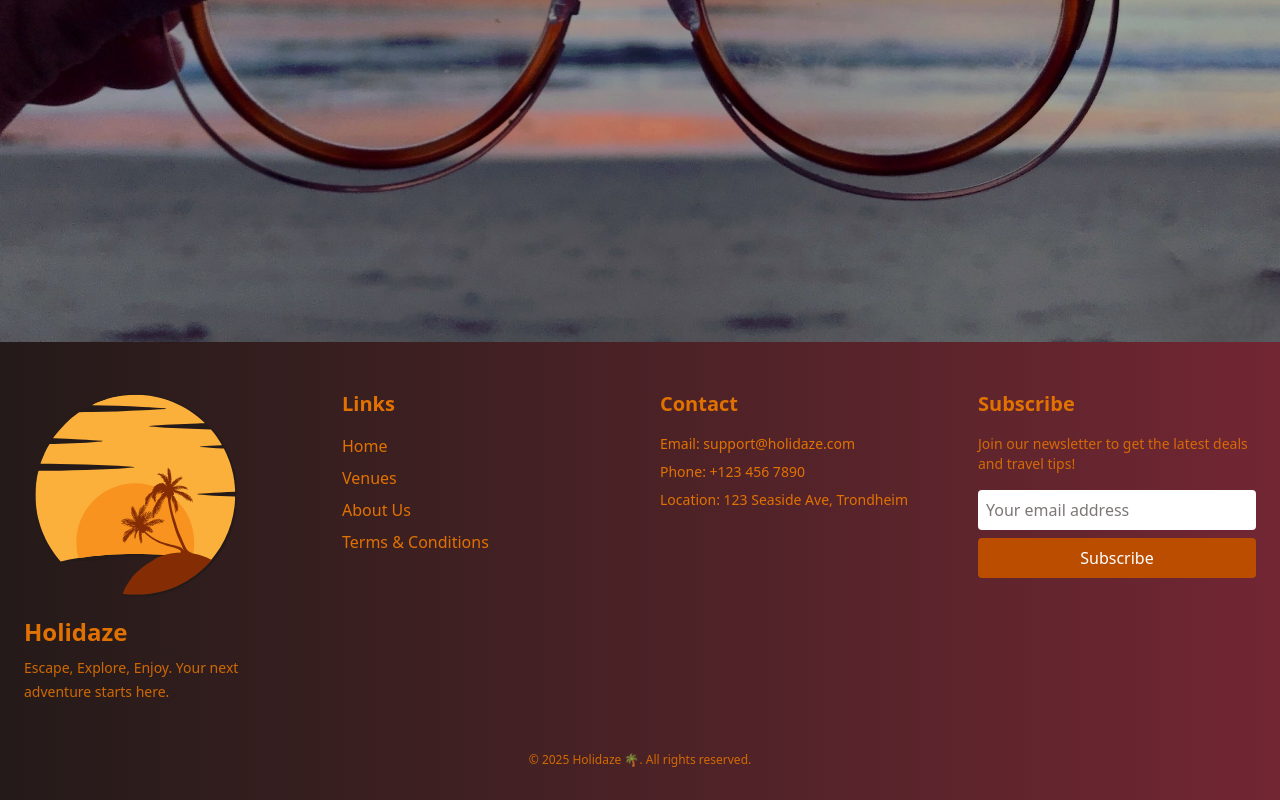
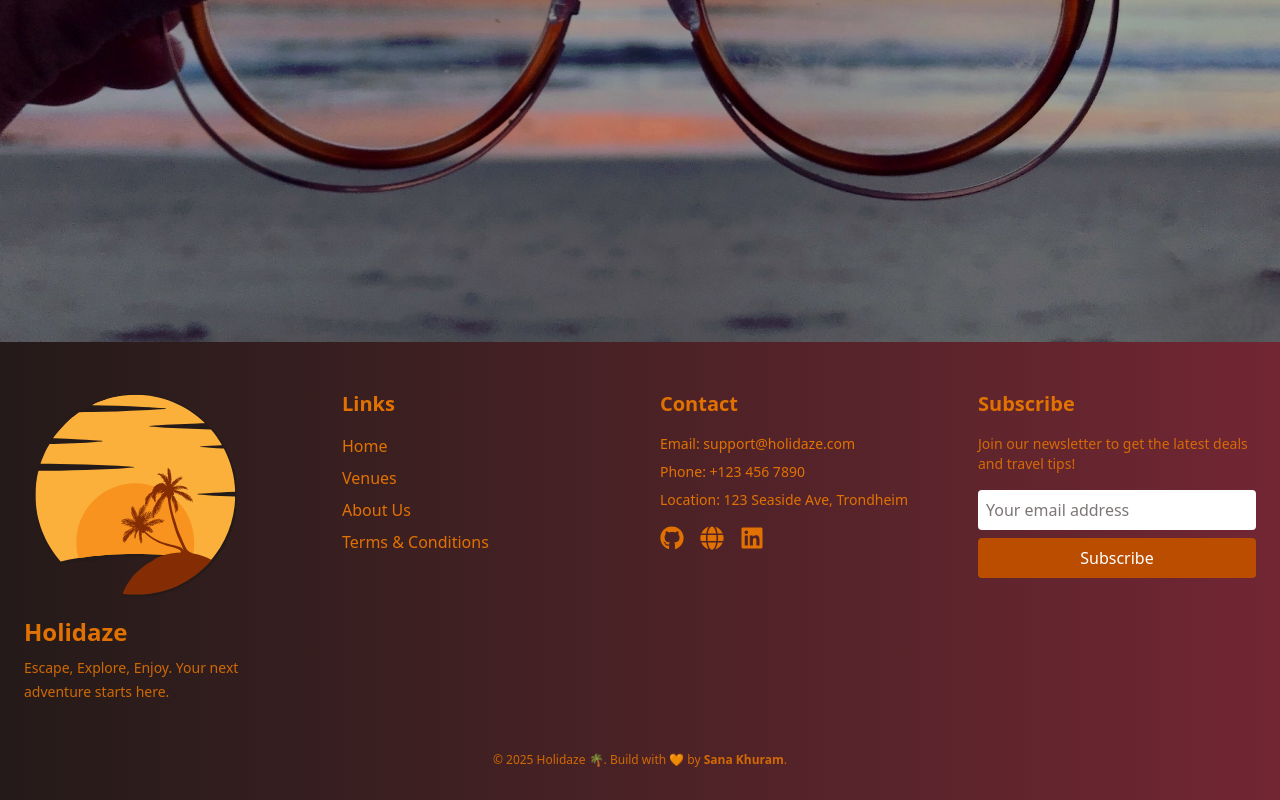
Before and after one commit to sanakhuram/holidaze, a Next.js app: page / in a window 1280 px wide. Shown: the part 620-1420 px from the top of the page. Built offline with nearby package versions, Linux system fonts and the light colour scheme; no server answers.

Commit message:
added changes to Footer, added changes after lighthouse run

```diff
--- a/src/app/components/Footer.tsx
+++ b/src/app/components/Footer.tsx
@@ -4,6 +4,7 @@ import Link from "next/link";
 import Image from "next/image";
 import type { Route } from "next";
 import { toast } from "react-hot-toast";
+import { FaGithub, FaLinkedin, FaGlobe } from "react-icons/fa";
 
 export default function Footer() {
   return (
@@ -24,6 +25,7 @@ export default function Footer() {
             Escape, Explore, Enjoy. Your next adventure starts here.
           </p>
         </div>
+
         <div>
           <h3 className="mb-4 text-xl font-semibold text-amber-600">Links</h3>
           <ul className="space-y-2">
@@ -57,8 +59,34 @@ export default function Footer() {
             <li>Phone: +123 456 7890</li>
             <li>Location: 123 Seaside Ave, Trondheim</li>
           </ul>
+
+          <div className="mt-4 flex space-x-4 text-2xl text-amber-600">
+            <Link
+              href="https://github.com/sanakhuram"
+              target="_blank"
+              aria-label="GitHub"
+              className="hover:text-white"
+            >
+              <FaGithub />
+            </Link>
+            <Link
+              href="https://skhuram.netlify.app/"
+              target="_blank"
+              aria-label="Portfolio"
+              className="hover:text-white"
+            >
+              <FaGlobe />
+            </Link>
+            <Link
+              href="https://www.linkedin.com/in/sana-khuram-157ba02b7/"
+              target="_blank"
+              aria-label="LinkedIn"
+              className="hover:text-white"
+            >
+              <FaLinkedin />
+            </Link>
+          </div>
         </div>
-
         <div>
           <h3 className="mb-4 text-xl font-semibold text-amber-600">Subscribe</h3>
           <p className="mb-4 text-sm opacity-90">
@@ -88,7 +116,11 @@ export default function Footer() {
       </div>
 
       <div className="mt-12 text-center text-xs opacity-90">
-        © {new Date().getFullYear()} Holidaze 🌴. All rights reserved.
+        © {new Date().getFullYear()} Holidaze 🌴. Build with 🧡 by{" "}
+        <a href="mailto:sana.khuram.baig@gmail.com" className="font-semibold hover:underline">
+          Sana Khuram
+        </a>
+        .
       </div>
     </footer>
   );
--- a/src/app/components/SafeImage.tsx
+++ b/src/app/components/SafeImage.tsx
@@ -6,18 +6,20 @@ export default function SafeImage({
   alt = "",
   className,
   placeholder = "/placeholder.jpg",
+  loading = "lazy",
 }: {
   src?: string | null;
   alt?: string;
   className?: string;
   placeholder?: string;
+  loading?: "lazy" | "eager";
 }) {
   return (
     <img
       src={src || placeholder}
       alt={alt}
       className={className}
-      loading="lazy"
+      loading={loading}
       onError={(e) => {
         const img = e.currentTarget as HTMLImageElement;
         if (img.dataset.fallback !== "1") {
--- a/src/app/components/ui/Scroll.tsx
+++ b/src/app/components/ui/Scroll.tsx
@@ -30,6 +30,7 @@ export default function HorizontalScroller({ children }: { children: React.React
     <div className="relative">
       <button
         onClick={() => scroll("left")}
+        aria-label="Scroll left"
         className="absolute top-1/2 left-2 z-10 -translate-y-1/2 rounded-full bg-gradient-to-r from-amber-500 to-orange-600 text-white shadow-lg transition hover:scale-110 hover:from-orange-600 hover:to-amber-500"
       >
         <ChevronLeft size={18} />
@@ -44,6 +45,7 @@ export default function HorizontalScroller({ children }: { children: React.React
 
       <button
         onClick={() => scroll("right")}
+        aria-label="Scroll right"
         className="absolute top-1/2 right-2 z-10 -translate-y-1/2 rounded-full bg-gradient-to-r from-amber-500 to-orange-600 text-white shadow-lg transition hover:scale-110 hover:from-orange-600 hover:to-amber-500"
       >
         <ChevronRight size={18} />
--- a/src/app/components/venue/VenueCard.tsx
+++ b/src/app/components/venue/VenueCard.tsx
@@ -4,7 +4,7 @@
 import Link from "next/link";
 import { useState } from "react";
 import type { Venue } from "../../lib/types";
-import { Star, Users, CircleDollarSign } from "lucide-react";
+import { Star, Users } from "lucide-react";
 import SafeImage from "../SafeImage";
 import type { Route } from "next";
 
@@ -32,27 +32,26 @@ export default function VenueCard({ venue }: { venue: Venue }) {
       <div className="border-t" />
       <div className="bg-background rounded-md px-4 py-4 sm:px-5 sm:py-5">
         <div className="flex items-start justify-between gap-3">
-          <h3 className="text-wine truncate text-base font-semibold sm:text-lg">{venue.name}</h3>
+          <h2 className="text-wine truncate text-base font-semibold sm:text-lg">{venue.name}</h2>
           <span
-            className="inline-flex items-center gap-1 text-yellow-700"
+            className="inline-flex items-center gap-1 text-amber-600"
             aria-label={`Rating ${rating}`}
             title={`Rating ${rating}`}
           >
-            <Star className="h-4 w-4 fill-yellow-300/80 stroke-yellow-700" />
-            <span className="text-xs font-medium">{rating.toFixed(1)}</span>
+            <Star className="h-4 w-4 fill-amber-400 stroke-amber-700" aria-hidden="true" />
+            <span className="text-sm font-semibold">{rating.toFixed(1)}</span>
           </span>
         </div>
         <p className="mt-1 line-clamp-2 text-sm text-neutral-700/80">
           {venue.description || "No description provided."}
         </p>
-        <div className="mt-4 flex items-center justify-between text-sm text-neutral-800">
-          <span className="inline-flex items-center gap-1">
-            <Users className="h-4 w-4" />
-            {venue.maxGuests ?? 1}
+        <div className="mt-4 flex items-center justify-between text-sm">
+          <span className="text-wine inline-flex items-center gap-1">
+            <Users className="stroke-wine h-4 w-4" aria-hidden="true" />
+            <span>{venue.maxGuests ?? 1} guests</span>
           </span>
-          <span className="inline-flex items-center gap-1 font-semibold">
-            <CircleDollarSign className="h-4 w-4" />
-            {venue.price}
+          <span className="inline-flex items-center gap-1 font-semibold text-green-700">
+            <span>${venue.price}</span>
           </span>
         </div>
       </div>
```
